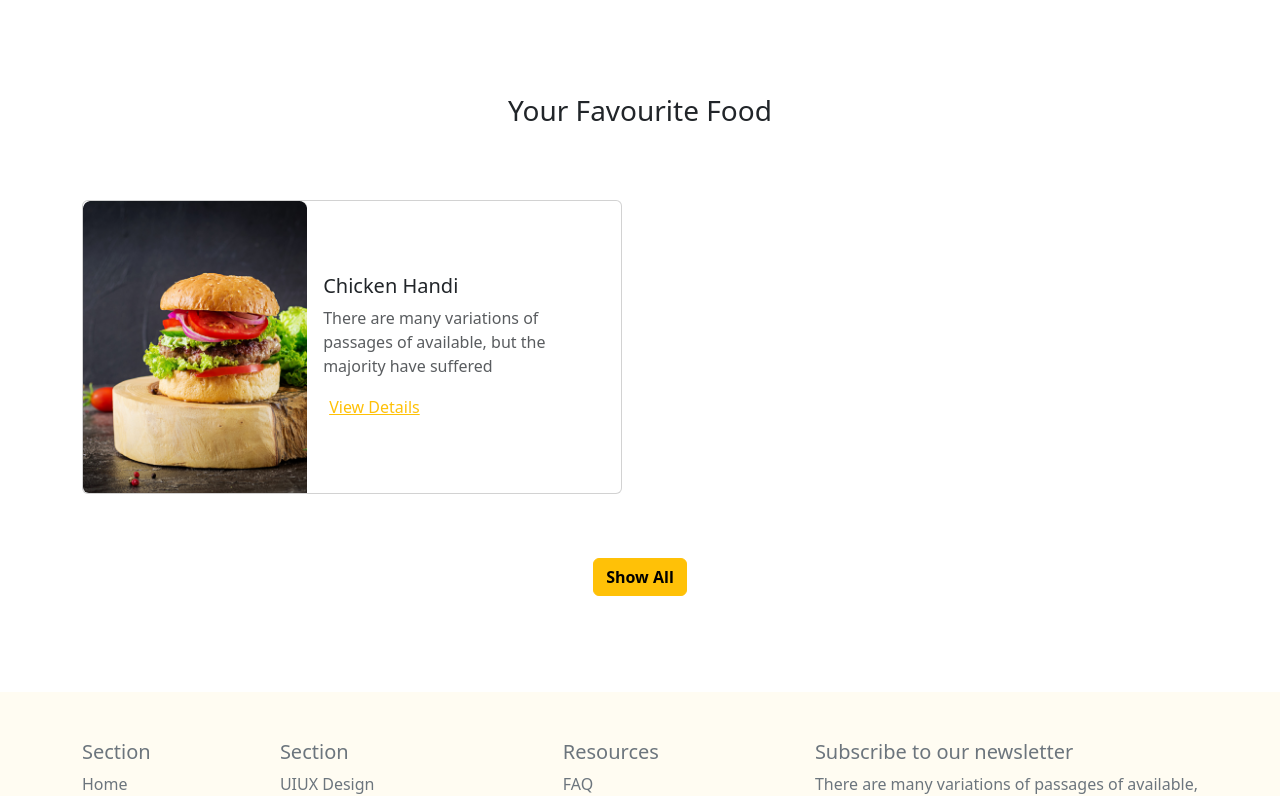
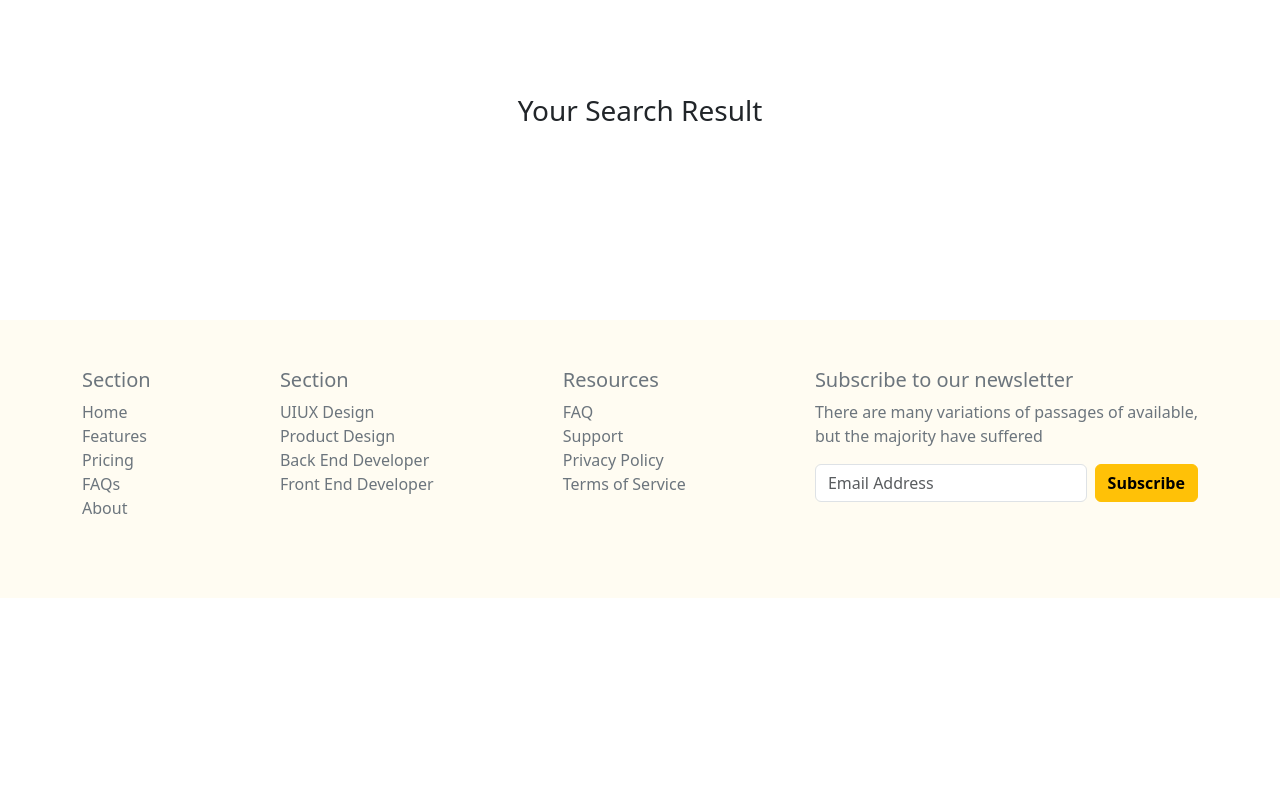
Before and after one commit to Rownokzahan/tasty-hut, a plain HTML site: page index.html in a window 1280 px wide. Shown: the part 778-1574 px from the top of the page. After the commit the page ends 1376 px from the top, so only its background shows below. Drawn offline with nearby package versions, Linux system fonts and the light colour scheme.

Commit message:
update index.html

```diff
--- a/index.html
+++ b/index.html
@@ -31,7 +31,7 @@
 
                 <div class="input-group mx-auto" style="max-width: 350px;">
                     <span class="input-group-text bg-white"><i class="bi bi-search"></i></span>
-                    <input id="search-text" type="text" class="form-control ps-0 border-0" placeholder="Search any food"
+                    <input id="search-text" type="search" class="form-control ps-0 border-0" placeholder="Search any food"
                         aria-label="Search" aria-describedby="search-btn">
                     <button id="search-btn" class="btn btn-warning fw-bold">Search</button>
                 </div>
@@ -41,37 +41,24 @@
 
     <main>
         <section class="my-5 py-5">
-            <h3 class="text-center">Your Favourite Food</h3>
-            <div class="container">
-                <div class="row row-cols-1 row-cols-md-2 g-4 my-5">
-                    <div class="col">
-                        <div class="card mb-3" style="max-width: 540px;">
-                            <div class="row g-0">
-                                <div class="col-md-5">
-                                    <img src="./images/burger.png" class="w-100 h-100 rounded-start" alt="...">
-                                </div>
-                                <div class="col-md-7 align-self-center">
-                                    <div class="card-body">
-                                        <h5 class="card-title">Chicken Handi</h5>
-                                        <p class="card-text text-muted">There are many variations of passages of
-                                            available,
-                                            but the majority have suffered</p>
-                                        <div class="card-text">
-                                            <button onclick="loadFoodDetails()"
-                                                class="bg-white border-0 text-warning text-decoration-underline"
-                                                data-bs-toggle="modal" data-bs-target="#food-details-modal">View
-                                                Details</button>
-                                        </div>
-                                    </div>
-                                </div>
-                            </div>
-                        </div>
+            <h3 class="text-center">Your Search Result</h3>
+            <p id="not-found-message" class="text-warning fs-4 text-center fw-semibold mt-5"></p>
+
+            <!-- spinner -->
+            <div class="d-none" id="spinner">
+                <div class="d-flex justify-content-center" >
+                    <div class="spinner-border text-warning" role="status">
+                      <span class="visually-hidden">Loading...</span>
                     </div>
                 </div>
             </div>
 
-            <div class="text-center">
-                <button id="show-all-btn mx=" class="btn btn-warning fw-bold">Show All</button>
+            <div class="container">
+                <div id="meals-list" class="row row-cols-1 row-cols-md-2 g-4 my-5"></div>
+            </div>
+
+            <div id="show-all" class="d-none text-center">
+                <button class="btn btn-warning fw-bold">Show All</button>
             </div>
         </section>
 
@@ -79,21 +66,7 @@
         <div class="modal fade" id="food-details-modal" tabindex="-1" aria-labelledby="food-details-modalLabel"
             aria-hidden="true">
             <div class="modal-dialog">
-                <div class="modal-content px-3">
-                    <div class="modal-header">
-                        <h1 class="modal-title fs-5" id="food-details-modalLabel">Modal title</h1>
-                        <button type="button" class="btn-close" data-bs-dismiss="modal" aria-label="Close"></button>
-                    </div>
-                    <div class="modal-body" id="food-details">
-                        <img class="w-100 rounded mb-4" src="./images/burger.png" alt="">
-                        <p>Category : </p>
-                        <p>Instruction : </p>
-                        <p>Area : </p>
-                        <p>Youtube : </p>
-                    </div>
-                    <div class="text-end mb-3">
-                        <button type="button" class="btn btn-danger" data-bs-dismiss="modal">Close</button>
-                    </div>
+                <div class="modal-content px-3" id="food-details">
                 </div>
             </div>
         </div>
```
